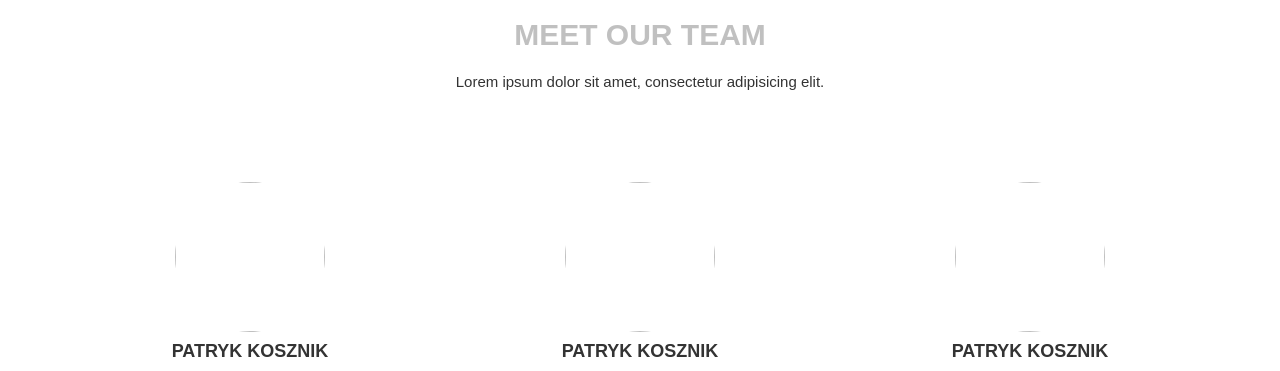
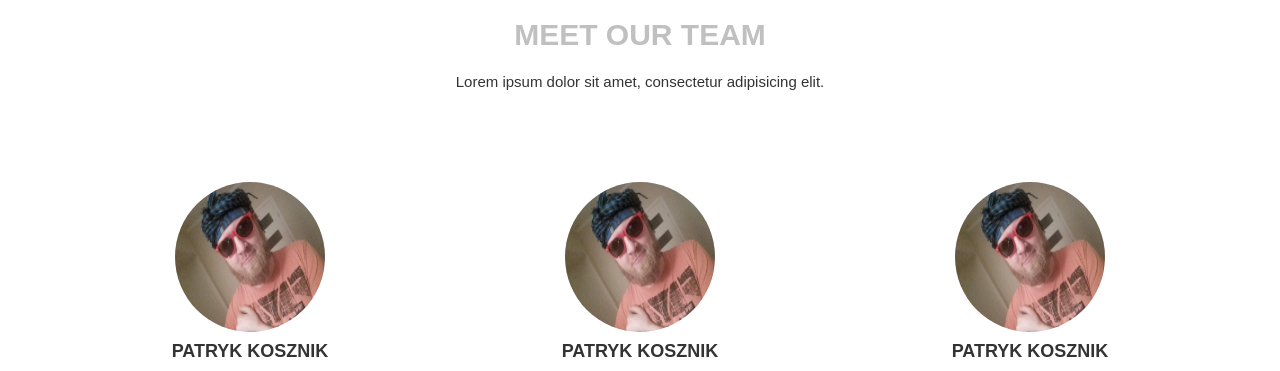
Before and after one commit to PatiKoszi/Tranport, a plain HTML site: page index.html in a window 1280 px wide. Shown: the part 2000-2371 px from the top of the page. Drawn offline with nearby package versions, Linux system fonts and the light colour scheme; files whose address does not match are found by name.

Commit message:
photos added

```diff
--- a/index.html
+++ b/index.html
@@ -56,7 +56,7 @@
                 <button class="btn btn-lg btn-success">View Details</button>
             </div>
             <div class="col-lg-6 col-md-6">
-                <img src="photo.png" alt="">
+                <img src="photos/photo.png" alt="">
 
             </div>
         </div>
@@ -179,7 +179,7 @@
             <h2>Meet our team</h2>
             <p>Lorem ipsum dolor sit amet, consectetur adipisicing elit. </p>
             <div class="col-lg-4 col-md-4">
-                <img src="talib.png" alt="" class="img-circle">
+                <img src="photos/talib.png" alt="" class="img-circle">
                 <h4>Patryk Kosznik</h4>
                 <b>Kierowca</b>
                 <p>Lorem ipsum dolor sit amet, consectetur adipisicing elit.</p>
@@ -187,7 +187,7 @@
                 <a href="#"><i class="fab fa-linkedin"></i></a>
             </div>
             <div class="col-lg-4 col-md-4">
-                <img src="talib.png" alt="" class="img-circle">
+                <img src="photos/talib.png" alt="" class="img-circle">
                 <h4>Patryk Kosznik</h4>
                 <b>Kierowca</b>
                 <p>Lorem ipsum dolor sit amet, consectetur adipisicing elit.</p>
@@ -195,7 +195,7 @@
                 <a href="#"><i class="fab fa-linkedin"></i></a>
             </div>
             <div class="col-lg-4 col-md-4">
-                <img src="talib.png" alt="" class="img-circle">
+                <img src="photos/talib.png" alt="" class="img-circle">
                 <h4>Patryk Kosznik</h4>
                 <b>Kierowca</b>
                 <p>Lorem ipsum dolor sit amet, consectetur adipisicing elit.</p>
@@ -296,26 +296,6 @@
 </div>
 
 
-
-
-
-
-
-
-
-
-
-
-
-
-
-
-
-
-
-
-
-
 <script src="https://code.jquery.com/jquery-3.3.1.min.js" integrity="sha256-FgpCb/KJQlLNfOu91ta32o/NMZxltwRo8QtmkMRdAu8=" crossorigin="anonymous"></script>
 <script src="https://maxcdn.bootstrapcdn.com/bootstrap/3.3.7/js/bootstrap.min.js" integrity="sha384-Tc5IQib027qvyjSMfHjOMaLkfuWVxZxUPnCJA7l2mCWNIpG9mGCD8wGNIcPD7Txa" crossorigin="anonymous"></script>
 
```
Also changed, not shown: photos/freepik.jpg (added), photos/photo.png (added), photos/picture.jpg (added), photos/talib.png (added), 2 other files.
